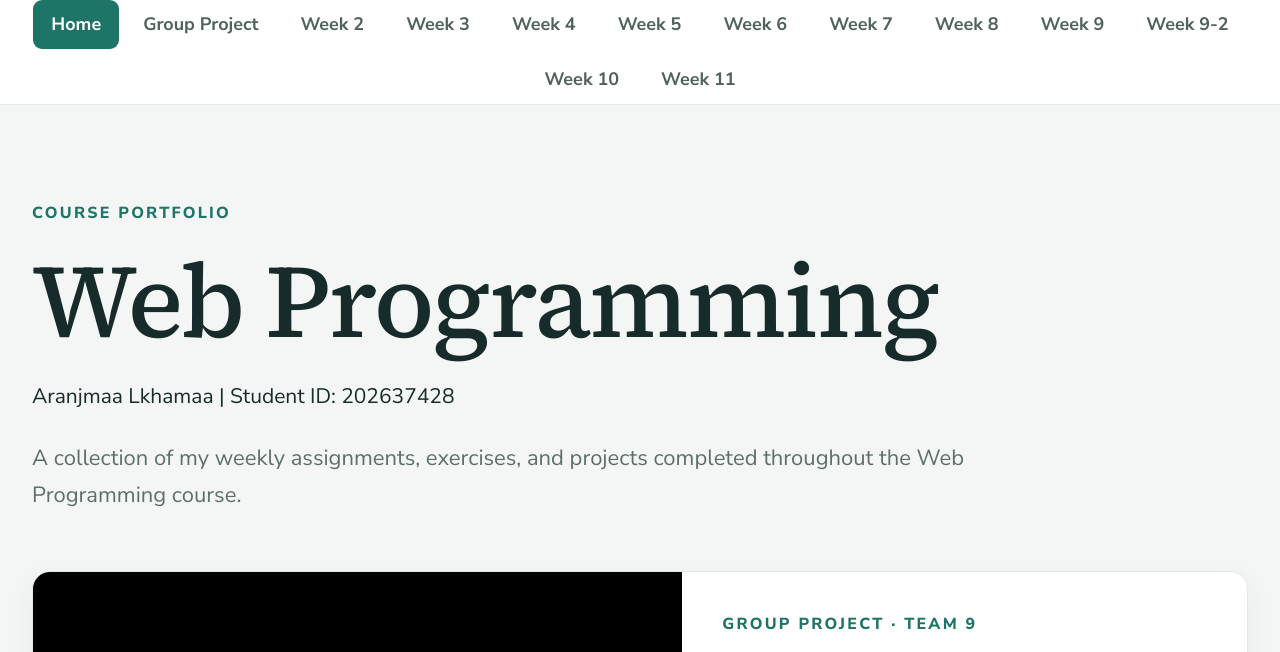
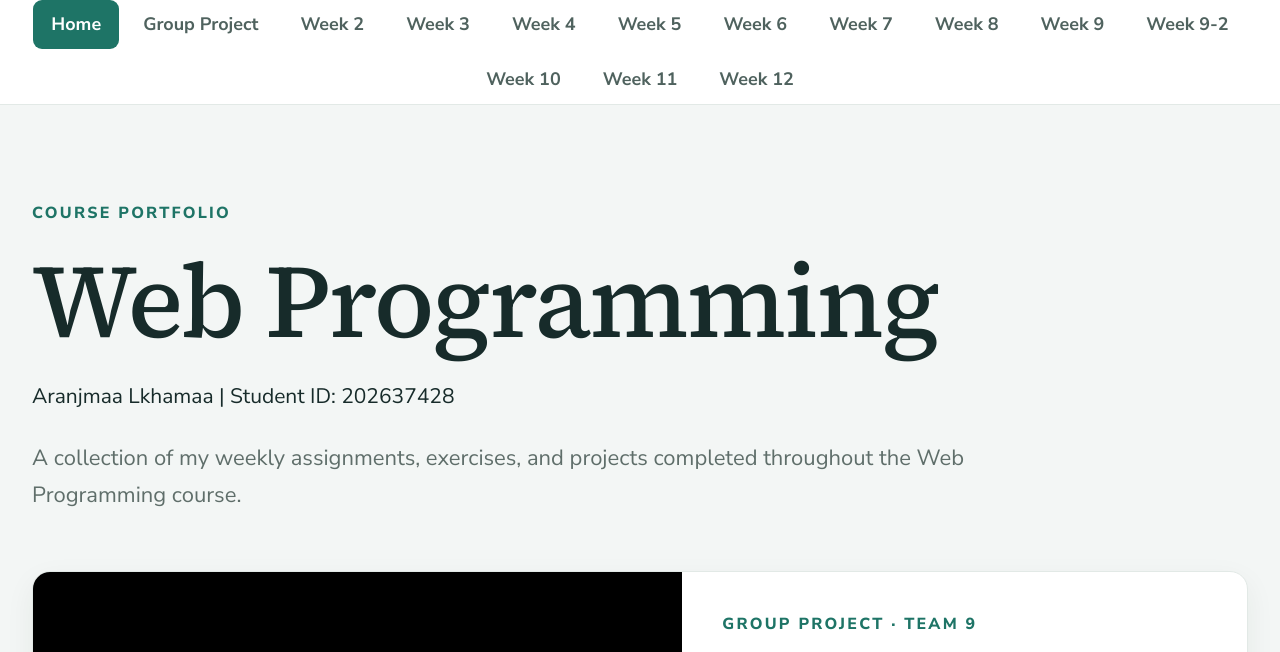
Before and after one commit to Lkhamaa552/Web-programming, a plain HTML site: page index.html in a window 1280 px wide. Shown: the top 652 px of the page. Drawn offline with Linux system fonts and the light colour scheme; no server answers.

Commit message:
Add link for Week 12 in navigation

```diff
--- a/index.html
+++ b/index.html
@@ -510,6 +510,7 @@ body.preview-on { overflow: hidden; }
         <li><a href="#week-9-2">Week 9-2</a></li>
         <li><a href="#week-10">Week 10</a></li>
         <li><a href="#week-11">Week 11</a></li>
+        <li><a href="#week-12">Week 12</a></li>
         </ul>
       </nav>
     </div>
```
